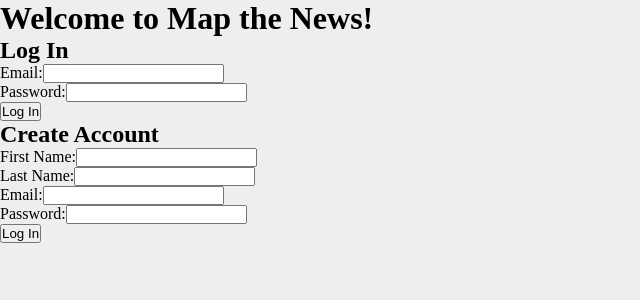
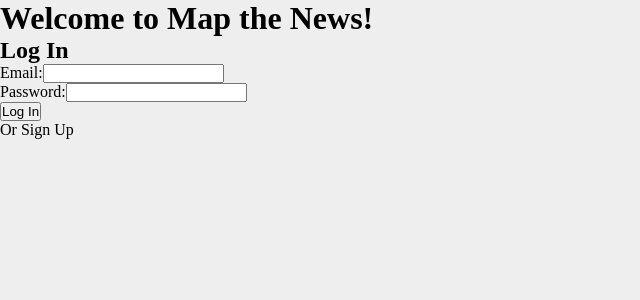
Before and after one commit to chrissyhunt/map-the-news, a React (Create React App) app in the folder client/: page / in a window 1280 px wide. Shown: the top 300 px of the page, without its empty margins (0-640 px from the left). Built offline with nearby package versions, Linux system fonts and the light colour scheme.

Commit message:
Moved signup form out of Welcome

```diff
--- a/client/src/containers/Welcome.js
+++ b/client/src/containers/Welcome.js
@@ -9,47 +9,29 @@ class Welcome extends Component {
     super();
 
     this.state = {
-      loginUserInfo: {
+      userInfo: {
         email: '',
         password: ''
-      },
-      createAccountUserInfo: {
-        email: '',
-        password: '',
-        firstName: '',
-        lastName: ''
       }
     }
   }
 
-  handleEmailOnChange = (event) => {
+  handleChange = (event) => {
     this.setState({
-      ...this.state,
-      loginUserInfo: {
-        ...this.state.loginUserInfo,
-        email: event.target.value
-      }
-    })
-  }
-
-  handlePasswordOnChange = (event) => {
-    this.setState({
-      ...this.state,
-      loginUserInfo: {
-        ...this.state.loginUserInfo,
-        password: event.target.value
+      userInfo: {
+        ...this.state.userInfo,
+        [event.target.name]: event.target.value
       }
     })
   }
 
   handleLogin = (event) => {
     event.preventDefault();
-    this.props.getToken(this.state.loginUserInfo, this.props.history);
+    this.props.getToken(this.state.userInfo, this.props.history);
     this.setState({
-      ...this.state,
-      loginUserInfo: {
+      userInfo: {
         email: '',
-        password: '',
+        password: ''
       }
     })
   }
@@ -62,25 +44,14 @@ class Welcome extends Component {
 
         <form onSubmit={e => this.handleLogin(e)}>
           <label>Email:</label>
-          <input type="text" value={this.state.loginUserInfo.email} name="email" onChange={e => this.handleEmailOnChange(e)}/><br />
+          <input type="text" value={this.state.userInfo.email} name="email" onChange={e => this.handleChange(e)}/><br />
           <label>Password:</label>
-          <input type="password" value={this.state.loginUserInfo.password} name="password" onChange={e => this.handlePasswordOnChange(e)}/><br />
+          <input type="password" value={this.state.userInfo.password} name="password" onChange={e => this.handleChange(e)}/><br />
           <input type="submit" value="Log In"/>
         </form>
 
-        <h2>Create Account</h2>
+        <p>Or Sign Up</p>
 
-        <form>
-          <label>First Name:</label>
-          <input type="text" value={this.state.createAccountUserInfo.firstName} name="firstName"/><br />
-          <label>Last Name:</label>
-          <input type="text" value={this.state.createAccountUserInfo.lastName} name="lastName"/><br />
-          <label>Email:</label>
-          <input type="text" value={this.state.createAccountUserInfo.email} name="email" onChange={e => this.handleEmailOnChange(e)}/><br />
-          <label>Password:</label>
-          <input type="password" value={this.state.createAccountUserInfo.password} name="password" onChange={e => this.handlePasswordOnChange(e)}/><br />
-          <input type="submit" value="Log In"/>
-        </form>
       </React.Fragment>
     );
   }
```
Also changed, not shown: client/src/containers/Login.js (+13 -2 lines).
